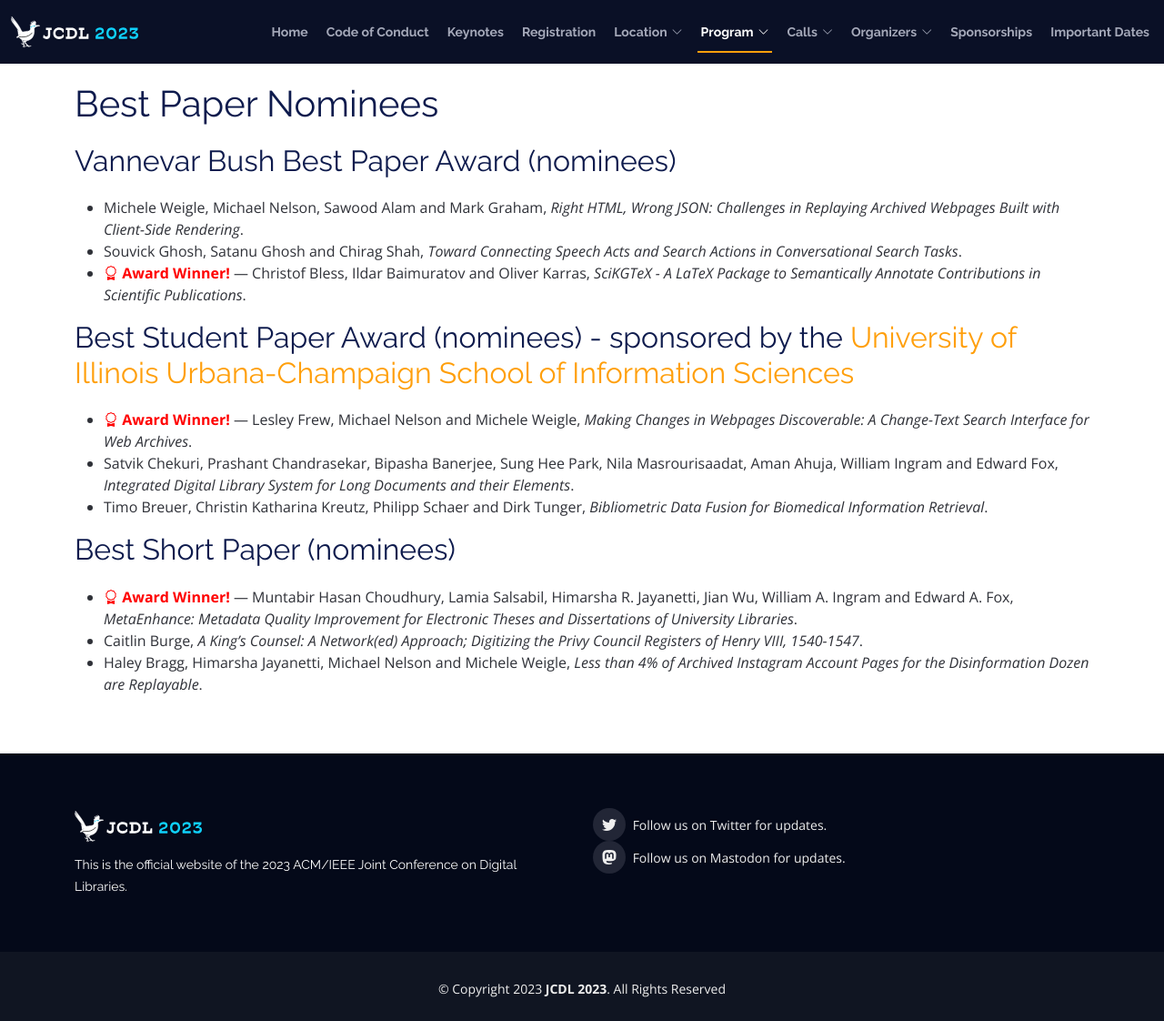
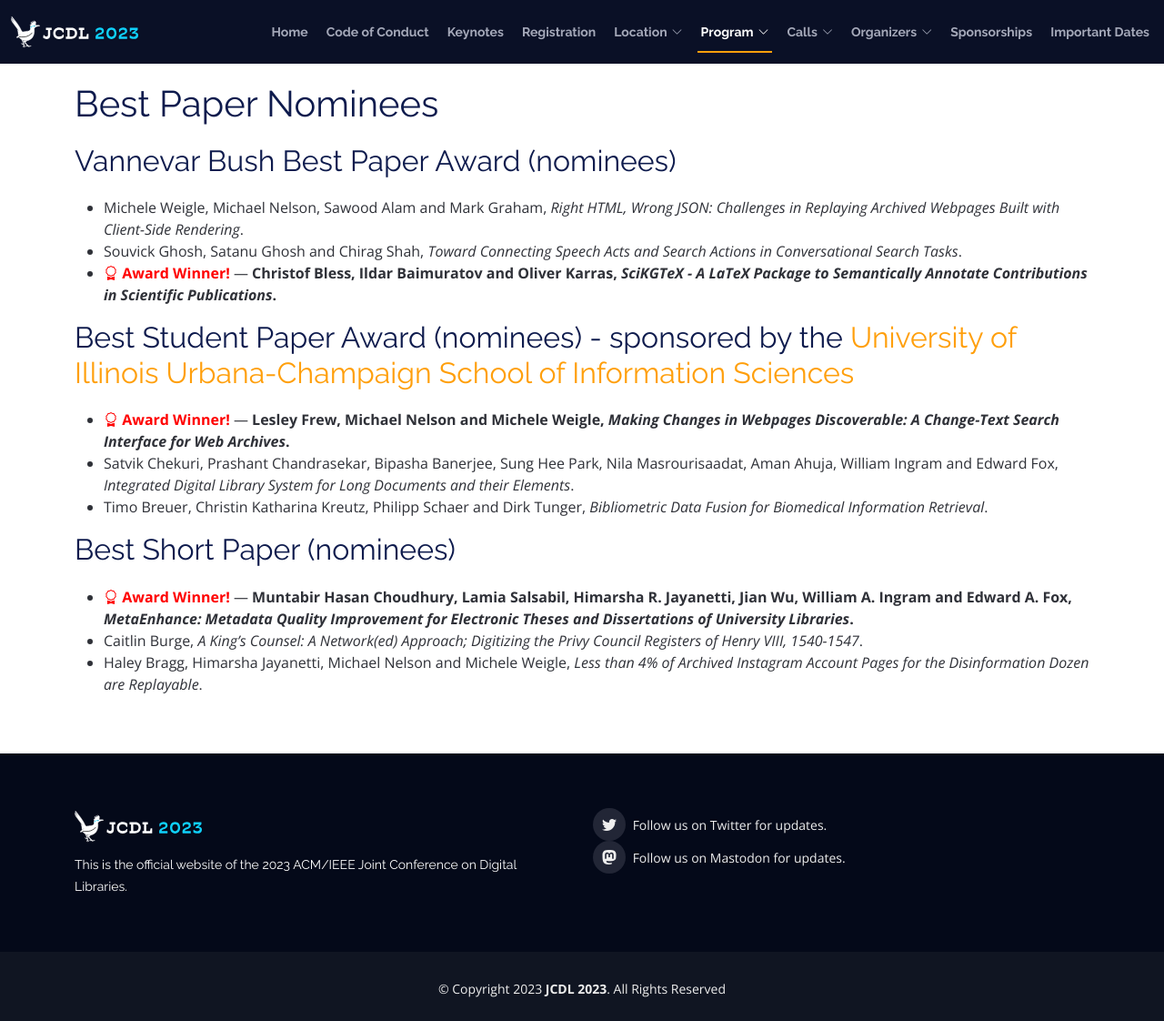
Before and after one commit to shawnmjones/JCDL2023-website-source, a Jekyll site: the page built from awards.html, in a window 1280 px wide and 1122 px high. Shown: the whole window at 91% size. Built offline with Jekyll 4.4.1, drawn with Linux system fonts in a browser that asks for light colours.

Commit message:
fixing style so that award winners stand out

```diff
--- a/awards.html
+++ b/awards.html
@@ -10,9 +10,13 @@ permalink: /program/awards/
 ---
 
 <style>
-    .nominee {
+    .winner {
       color: red;
       font-weight: bolder;
+    }
+
+    .winner-title {
+      font-weight: bold;
     }
 </style>
 
@@ -32,19 +36,19 @@ permalink: /program/awards/
                   <ul>
                     <li>Michele Weigle, Michael Nelson, Sawood Alam and Mark Graham, <em>Right HTML, Wrong JSON: Challenges in Replaying Archived Webpages Built with Client-Side Rendering</em>.</li>
                     <li>Souvick Ghosh, Satanu Ghosh and Chirag Shah, <em>Toward Connecting Speech Acts and Search Actions in Conversational Search Tasks</em>.</li>
-                    <li><span class="nominee"><i class="bi bi-award"></i> Award Winner!</span> &mdash; Christof Bless, Ildar Baimuratov and Oliver Karras, <em>SciKGTeX - A LaTeX Package to Semantically Annotate Contributions in Scientific Publications</em>.</li>
+                    <li><span class="winner"><i class="bi bi-award"></i> Award Winner!</span> &mdash; <span class="winner-title">Christof Bless, Ildar Baimuratov and Oliver Karras, <em>SciKGTeX - A LaTeX Package to Semantically Annotate Contributions in Scientific Publications</em>.</span></li>
                   </ul>
 
                   <h2>Best Student Paper Award (nominees) - sponsored by the <a href="https://ischool.illinois.edu/"> University of Illinois Urbana-Champaign School of Information Sciences</a> </h2>
                   <ul>
-                    <li><span class="nominee"><i class="bi bi-award"></i> Award Winner!</span> &mdash; Lesley Frew, Michael Nelson and Michele Weigle, <em>Making Changes in Webpages Discoverable: A Change-Text Search Interface for Web Archives</em>.</li>
+                    <li><span class="winner"><i class="bi bi-award"></i> Award Winner!</span> &mdash; <span class="winner-title">Lesley Frew, Michael Nelson and Michele Weigle, <em>Making Changes in Webpages Discoverable: A Change-Text Search Interface for Web Archives</em>.</span></li>
                     <li>Satvik Chekuri, Prashant Chandrasekar, Bipasha Banerjee, Sung Hee Park, Nila Masrourisaadat, Aman Ahuja, William Ingram and Edward Fox, <em>Integrated Digital Library System for Long Documents and their Elements</em>.</li>
                     <li>Timo Breuer, Christin Katharina Kreutz, Philipp Schaer and Dirk Tunger, <em>Bibliometric Data Fusion for Biomedical Information Retrieval</em>.</li>
                   </ul>
 
                   <h2>Best Short Paper (nominees)</h2>
                   <ul>
-                    <li><span class="nominee"><i class="bi bi-award"></i> Award Winner!</span> &mdash; Muntabir Hasan Choudhury, Lamia Salsabil, Himarsha R. Jayanetti, Jian Wu, William A. Ingram and Edward A. Fox, <em>MetaEnhance: Metadata Quality Improvement for Electronic Theses and Dissertations of University Libraries</em>.</li>
+                    <li><span class="winner"><i class="bi bi-award"></i> Award Winner!</span> &mdash; <span class="winner-title">Muntabir Hasan Choudhury, Lamia Salsabil, Himarsha R. Jayanetti, Jian Wu, William A. Ingram and Edward A. Fox, <em>MetaEnhance: Metadata Quality Improvement for Electronic Theses and Dissertations of University Libraries</em>.</span></li>
                     <li>Caitlin Burge, <em>A King’s Counsel: A Network(ed) Approach; Digitizing the Privy Council Registers of Henry VIII, 1540-1547</em>.</li>
                     <li>Haley Bragg, Himarsha Jayanetti, Michael Nelson and Michele Weigle, <em>Less than 4% of Archived Instagram Account Pages for the Disinformation Dozen are Replayable</em>.</li>
                   </ul>
```
